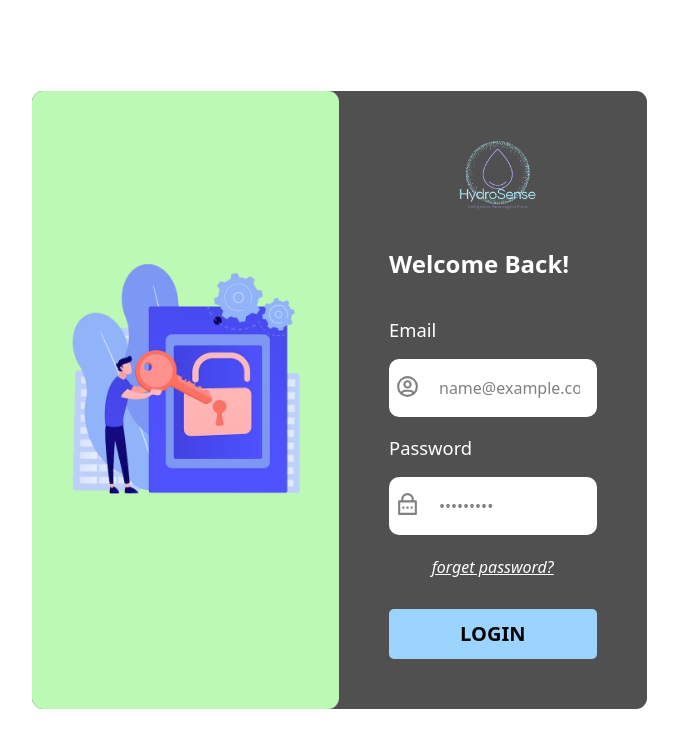
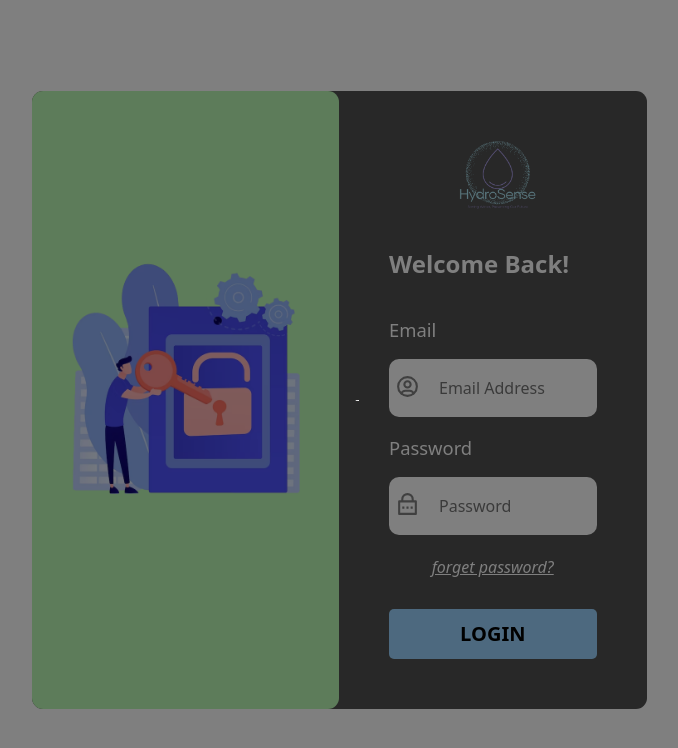
Before and after one commit to Chromacry/hydrosense_web_app, a React (Create React App) app: page /login in a window 1280 px wide. Both pictures are taken after typing "name@example.com", "Sample123" into the empty fields and a click on the button "LOGIN". Shown: the top 748 px of the page, without its empty margins (301-979 px from the left). Built offline with nearby package versions, Linux system fonts and the light colour scheme; no server answers.

Commit message:
added backdrop spinner on login

```diff
--- a/src/components/Login/Login.tsx
+++ b/src/components/Login/Login.tsx
@@ -27,7 +27,8 @@
     ImageContainer,
 } from "./LoginElements";
 import { loginApi } from "../../services/RouteServices/LoginApi";
-
+import Backdrop from "@mui/material/Backdrop/Backdrop";
+import CircularProgress from '@mui/material/CircularProgress';
 
 const LogoImg = "HydroSense_logo_nobg.png";
 const LoginImg = "loginIlustration.png";
@@ -35,6 +36,8 @@
 const Login: FC = () => {
     const { userInfo, handleLogin } = useContext(UserAuthContext) as UserAuthType;
     const navigate = useNavigate();
+
+    const [open, setOpen] = useState(false);
 
     const [errorText, setErrorText] = useState("");
     const [successText, setSuccessText] = useState("");
@@ -44,6 +47,7 @@
             emailAddress: userEmail,
             userPassword: password
         }
+        setOpen(true);
         await loginApi(loginValues)
         .then((res : any) => {
             const resData : ResponseLoginApiType = res;
@@ -62,12 +66,14 @@
                 }
                 setSuccessText(resApiData?.message)
                 handleLogin(loginUserInfo);
+                setOpen(false);
                 navigate("/dashboard", { replace: true });
             }
             else{
                 // TODO: Show error message
+                setOpen(false);
                 setSuccessText("");
-                // setErrorText(responseData?.message);
+                setErrorText(resApiData?.message);
             }
             }
 
@@ -135,6 +141,13 @@
                             </form>
                         </CardWrapperContainer>
                     </Card>
+                    <Backdrop
+                        sx={{ color: '#fff', zIndex: (theme) => theme.zIndex.drawer + 1 }}
+                        open={open}
+                        // onClick={handleClose}
+                    >
+                        <CircularProgress color="inherit" />
+                    </Backdrop>
                 </Container>
             </>
         );
```
